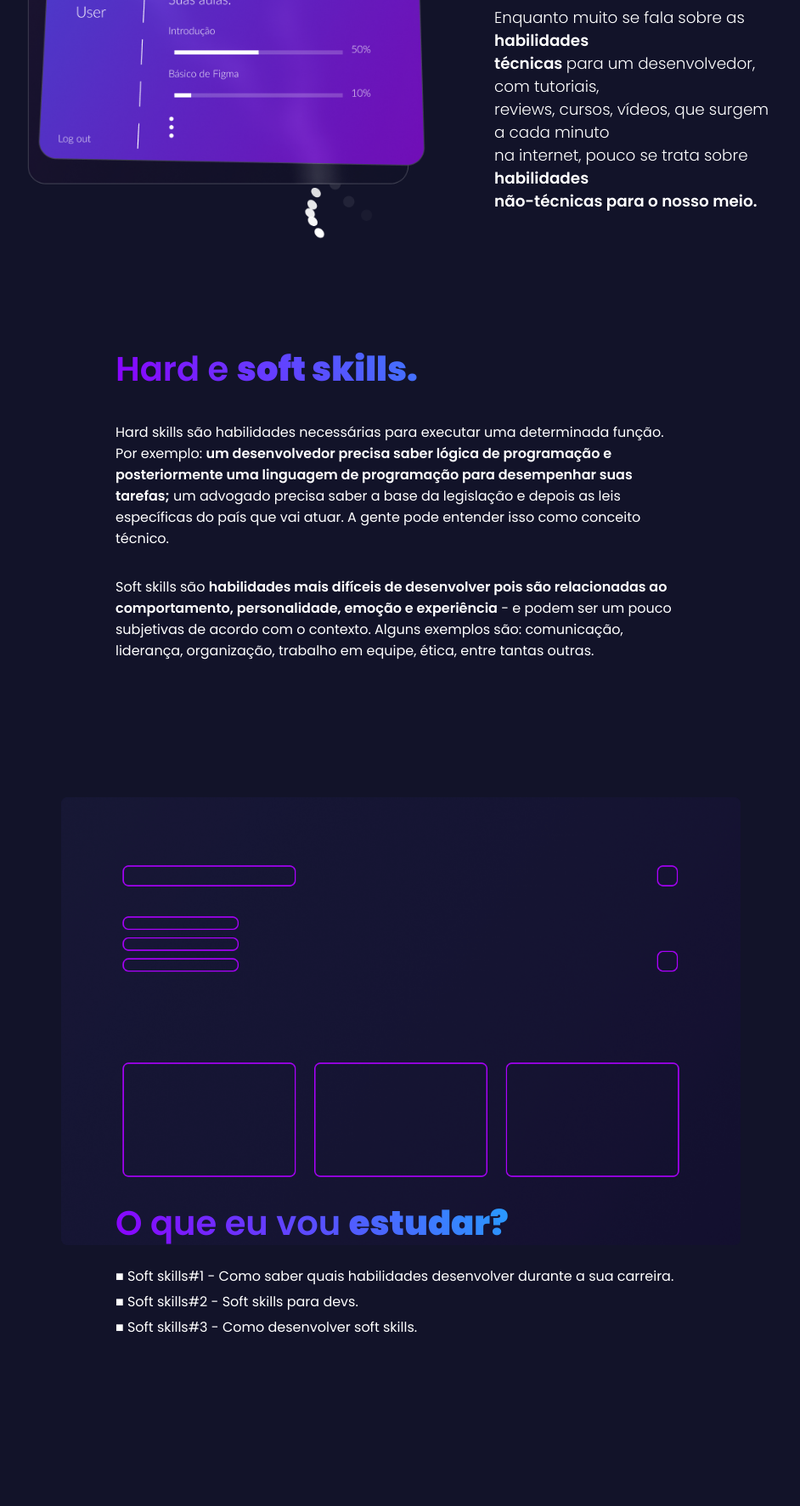
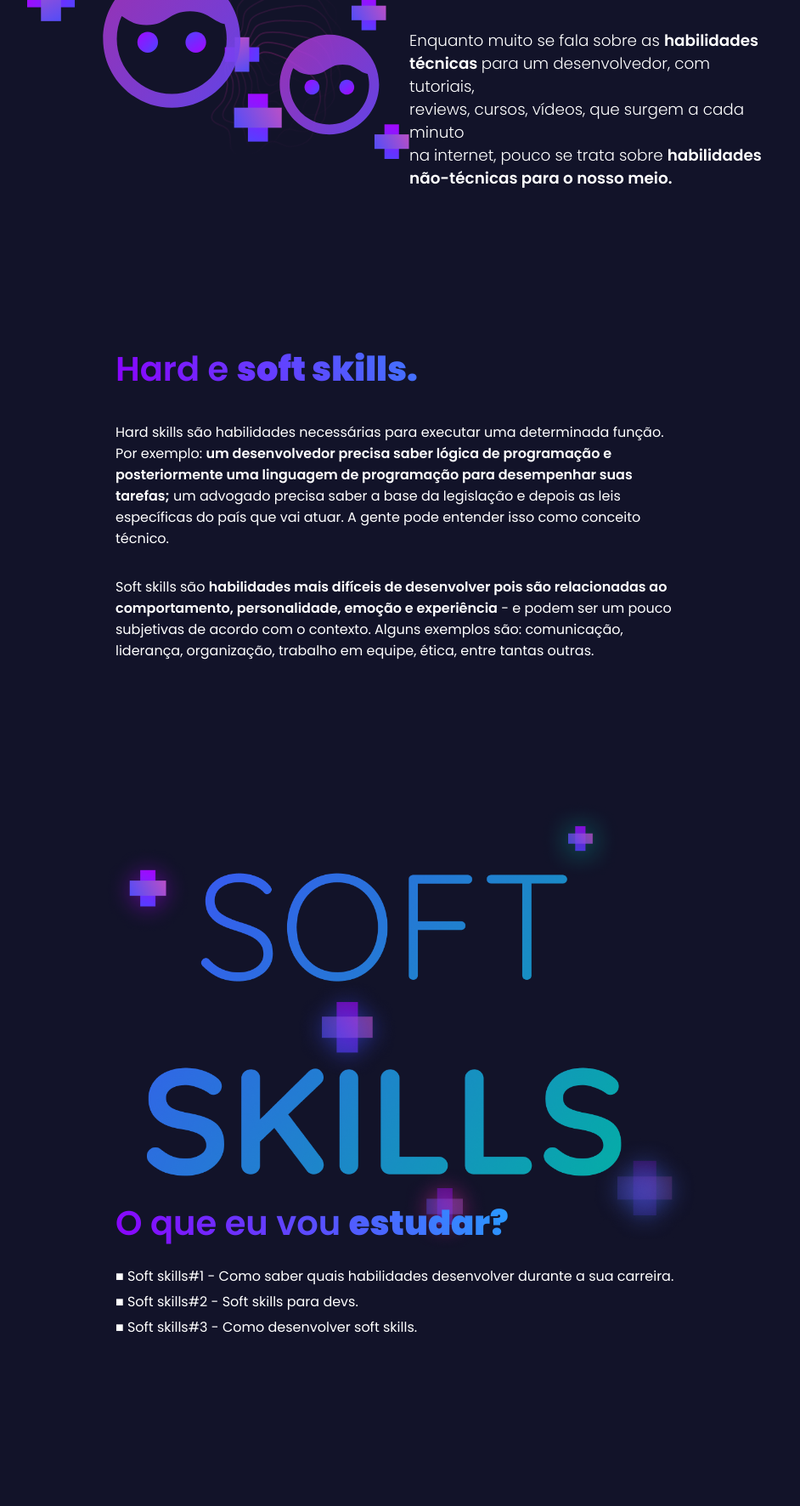
Before and after one commit to lucastso/enygma-courses, a plain HTML site: page src/softskills-course/soft.html in a window 1280 px wide. Shown: the part 396-2168 px from the top of the page at 85% size, without its empty margins (168-1110 px from the left). Drawn offline with Linux system fonts and the light colour scheme.

Commit message:
feat: add new pages

```diff
--- a/src/softskills-course/soft.html
+++ b/src/softskills-course/soft.html
@@ -39,7 +39,7 @@
 
     <section id="hero">
       <div class="second-hero">
-        <img src="/images/frontend.png" alt="Front-end course" width="550px" />
+        <img src="/images/soft.svg" alt="Soft skills course" width="450px" />
       </div>
       <div class="first-hero">
         <h1 class="hero-first-p">
@@ -89,10 +89,10 @@
         </p>
       </div>
       <img
-        src="/images/frontend-hero.png"
+        src="/images/soft-hero.png"
         alt="Front-end image"
         class="hero-second-img"
-        width="800px"
+        width="700px"
       />
     </section>
 
```
Also changed, not shown: src/swift-course/swift.html (+2 -2 lines).
